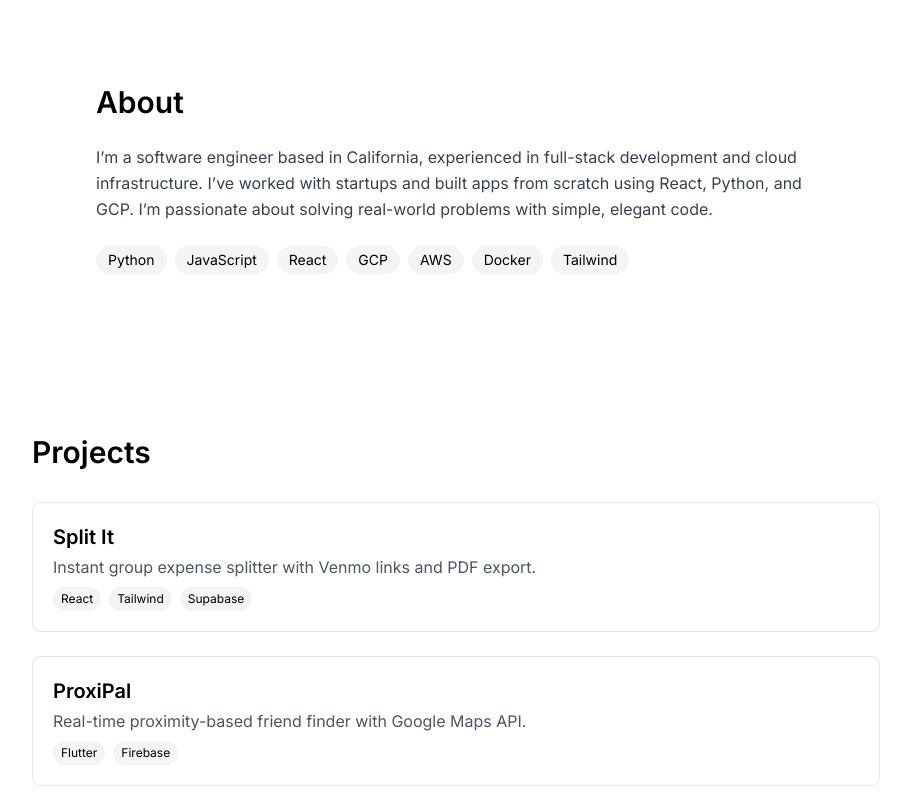
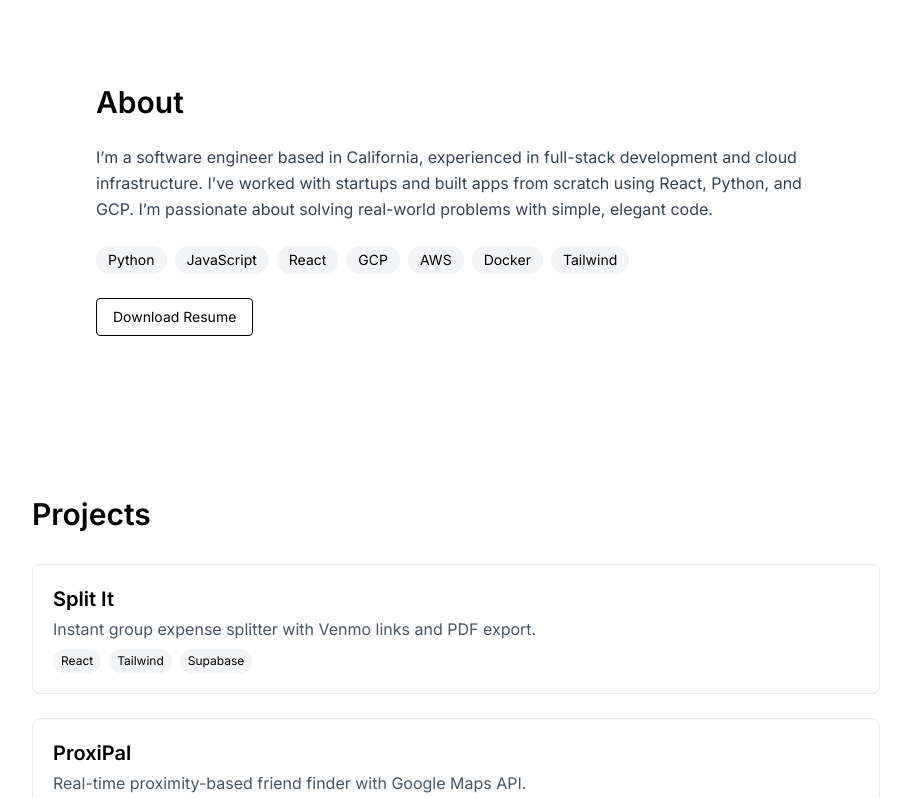
Before and after one commit to Brian-S-Poon/brianpoon.com, a React (Vite) app: page / in a window 1280 px wide. Shown: the part 796-1594 px from the top of the page, without its empty margins (184-1095 px from the left). Built offline with nearby package versions, Linux system fonts and the light colour scheme; the HTML template or start-up script is replaced by a standard one.

Commit message:
add download resume button in About section

```diff
--- a/src/components/About.jsx
+++ b/src/components/About.jsx
@@ -1,15 +1,8 @@
 import React from 'react';
-import { motion } from 'framer-motion';
 
 export default function About() {
   return (
-    <motion.section
-      className="py-20 px-6 max-w-3xl mx-auto"
-      initial={{ opacity: 0, y: 10 }}
-      whileInView={{ opacity: 1, y: 0 }}
-      transition={{ duration: 0.5 }}
-      viewport={{ once: true }}
-    >
+    <section className="py-20 px-6 max-w-3xl mx-auto">
       <h2 className="text-3xl font-semibold mb-6">About</h2>
       <p className="text-gray-700 dark:text-gray-300 leading-relaxed">
         I’m a software engineer based in California, experienced in full-stack development and cloud infrastructure.
@@ -24,6 +17,14 @@ export default function About() {
           </span>
         ))}
       </div>
-    </motion.section>
+
+      <a
+        href="/Brian-Poon-Resume.pdf"
+        download
+        className="inline-block text-sm px-4 py-2 mt-6 border border-black dark:border-white rounded hover:bg-gray-100 dark:hover:bg-gray-800 transition"
+      >
+        Download Resume
+      </a>
+    </section>
   );
 }
```
